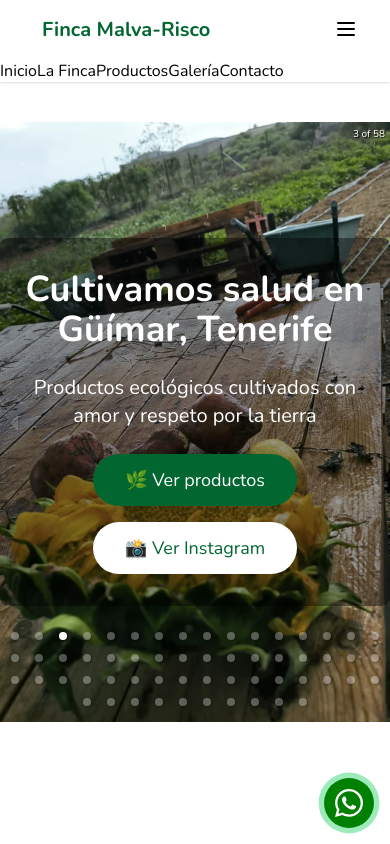
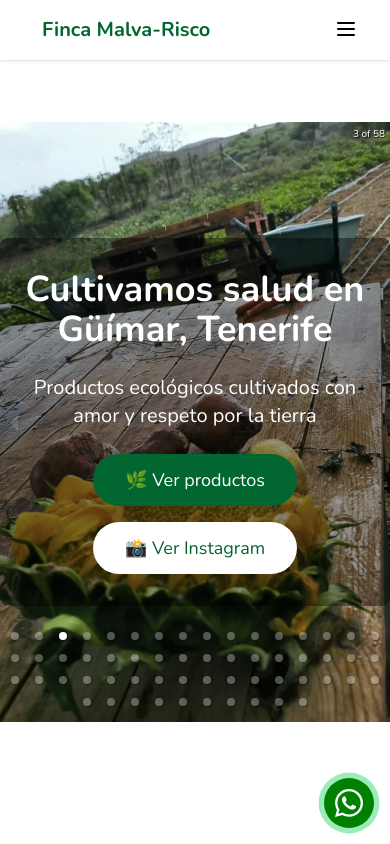
Before and after one commit to iremaru/malvariscofarm, a Next.js app in the folder malva-risco/: page / in a window 390 px wide. Shown: the top 844 px of the page. Built offline with nearby package versions, Linux system fonts and the light colour scheme.

Commit message:
remove mobile menu

```diff
--- a/malva-risco/src/app/page.tsx
+++ b/malva-risco/src/app/page.tsx
@@ -59,7 +59,7 @@ export default function Home() {
 						</nav>)
 					}
 				</div>
-				{(isMobile && mobileMenuIsOpen) && mobileMenu}
+				{/*(isMobile && mobileMenuIsOpen) && mobileMenu*/}
 			</header>
 			<section id="inicio" className={styles.heroImg}>
 				<div className={styles.overlay}>
```
